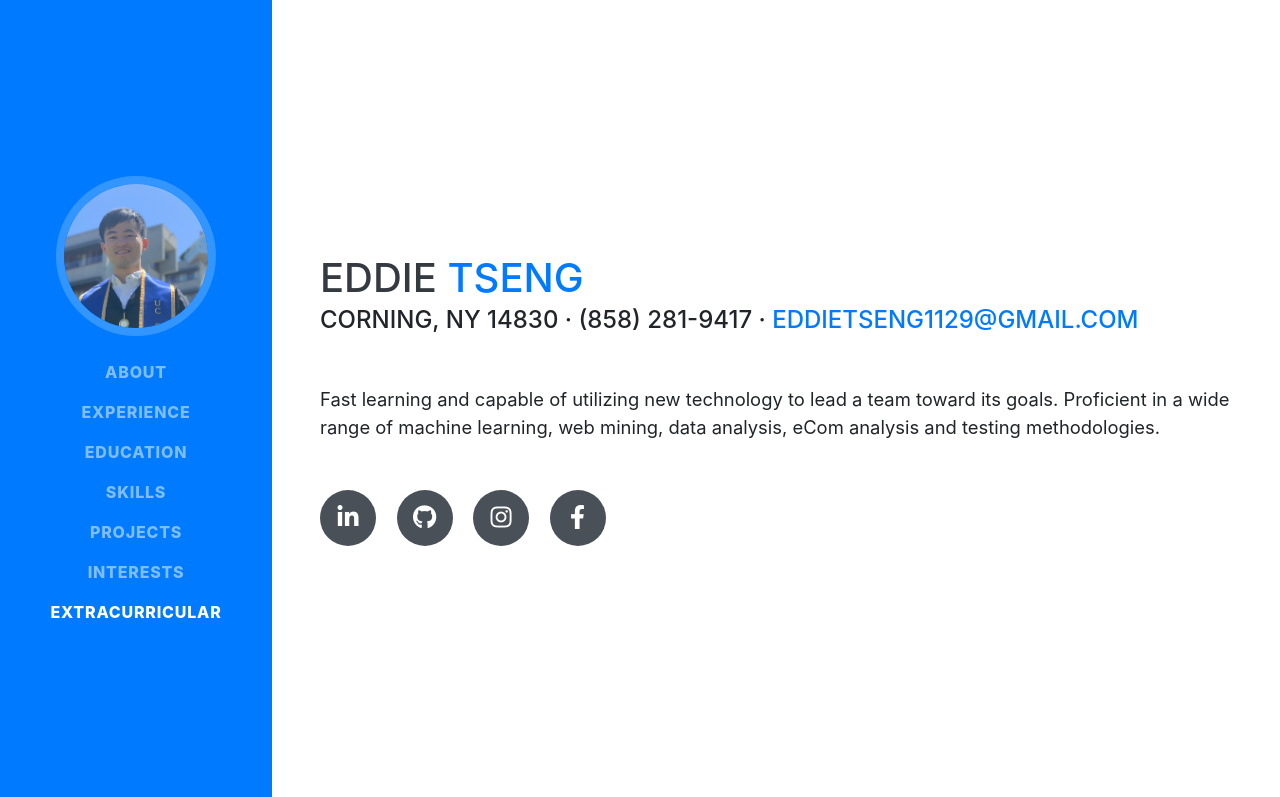
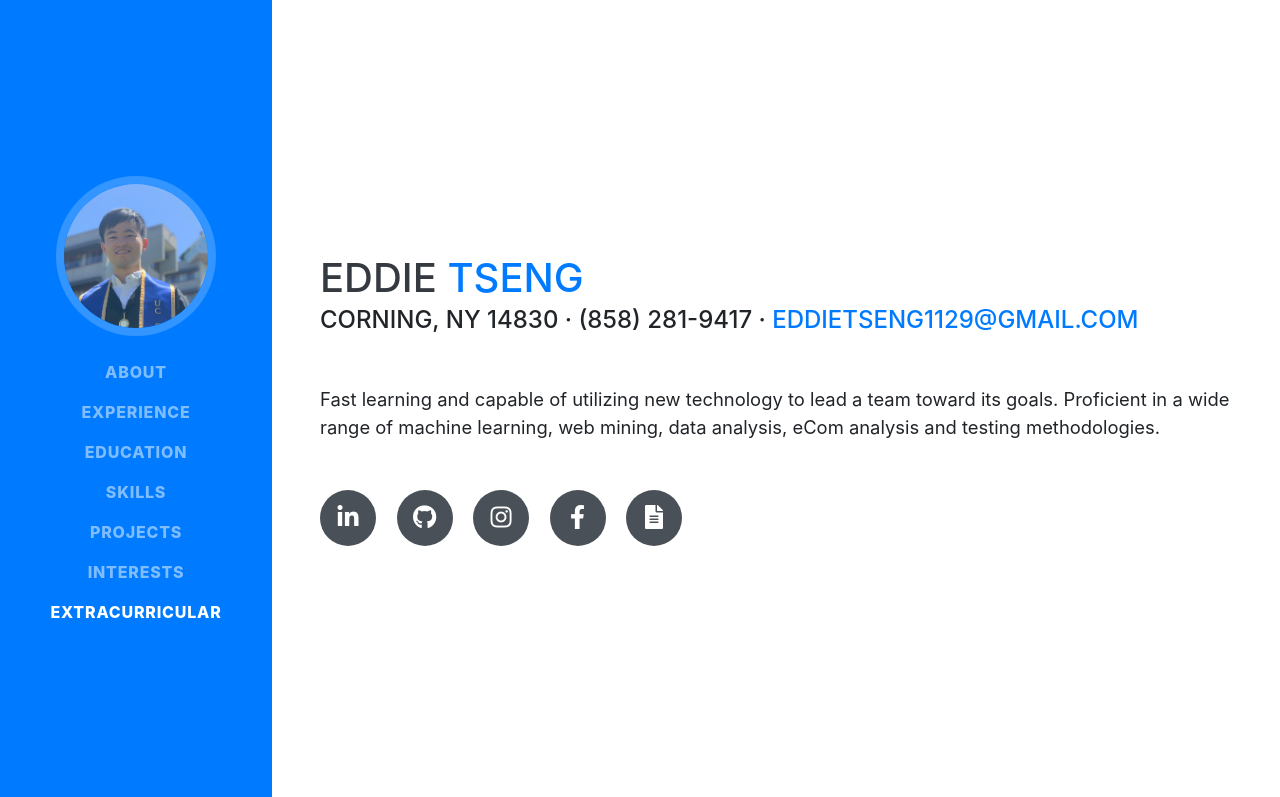
Before and after one commit to eddietseng1129/resume, a website with bundled scripts: page index.html in a window 1280 px wide. Shown: the top 797 px of the page. Built offline with nearby package versions, Linux system fonts and the light colour scheme; a web font is replaced by a local one.

Commit message:
Add resume.pdf

```diff
--- a/index.html
+++ b/index.html
@@ -86,6 +86,9 @@
           </a>
           <a href="https://www.facebook.com/eddie.tseng.144">
             <i class="fab fa-facebook-f"></i>
+          </a>
+          <a href="https://github.com/eddietseng1129/resume/blob/master/Eddie_Resume.pdf">
+            <i class="fas fa-file-alt"></i>
           </a>
         </div>
       </div>
```
